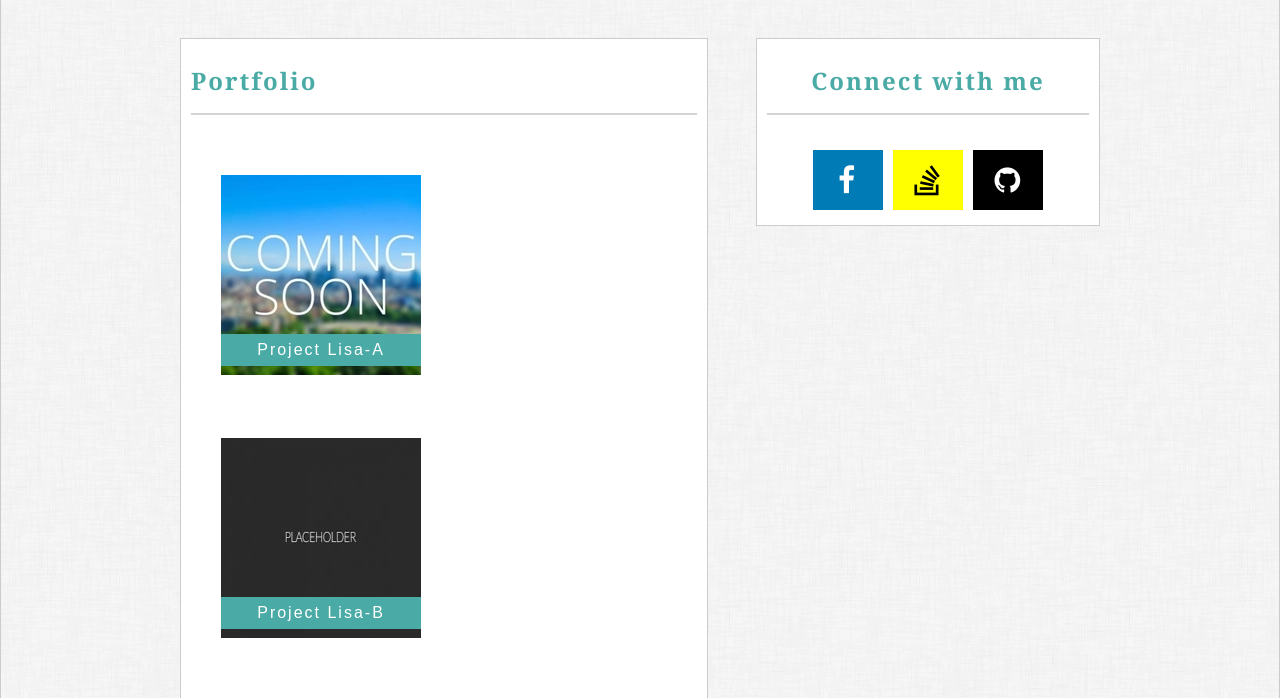
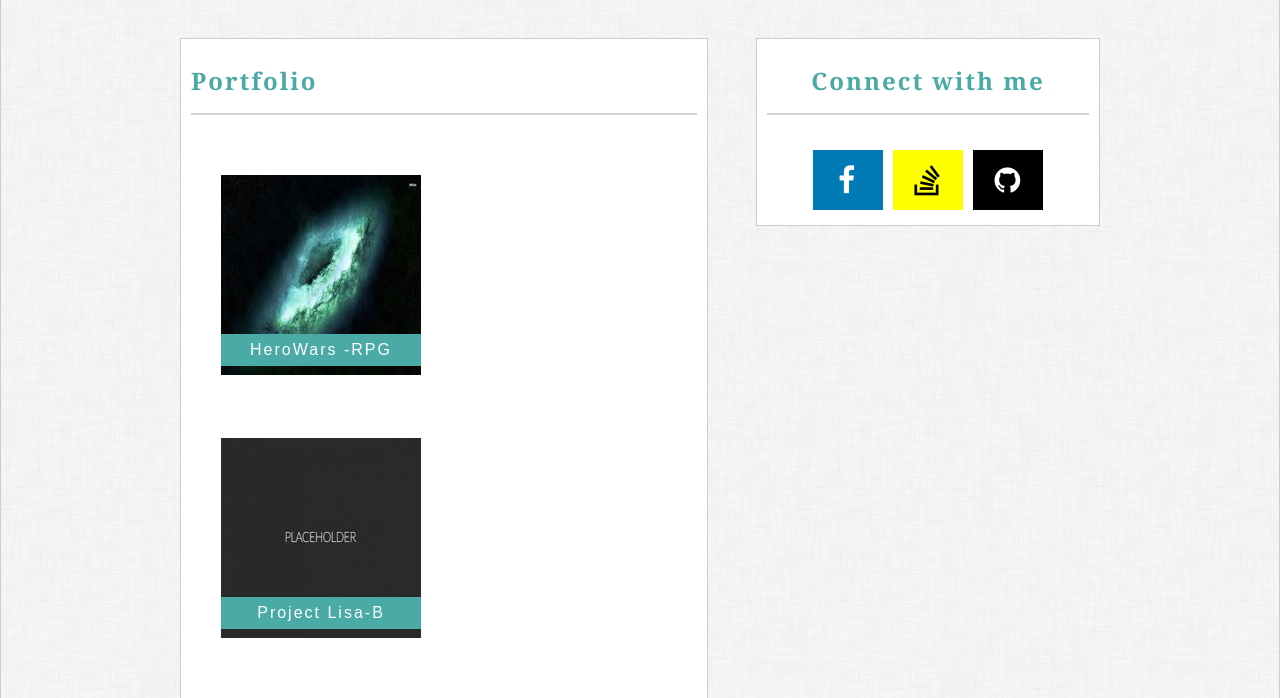
Before and after one commit to vschaitu/Responsive-Portfolio, a plain HTML site: page portfolio.html in a window 1280 px wide. Shown: the part 69-767 px from the top of the page. Drawn offline with Linux system fonts and the light colour scheme.

Commit message:
Adding RPG gamelink in Portfolio

```diff
--- a/portfolio.html
+++ b/portfolio.html
@@ -31,8 +31,8 @@
                 <h1 class="fmt1">Portfolio</h1>
                 <div class="clearfix">
                     <div class="projects">
-                        <img src="assets/images/portfolio1.jpg" alt="image1">
-                        <a href="#" class="stickit"> Project Lisa-A</a>
+                        <img src="assets/images/rpg.jpg" alt="image1">
+                        <a href="https://vschaitu.github.io/Starwars-RPG/" target="_blank" class="stickit"> HeroWars -RPG</a>
                     </div>
                     <div class="projects">
                         <img src="assets/images/portfolio2.jpg" alt="image2">
```
Also changed, not shown: assets/images/rpg.jpg (added).
